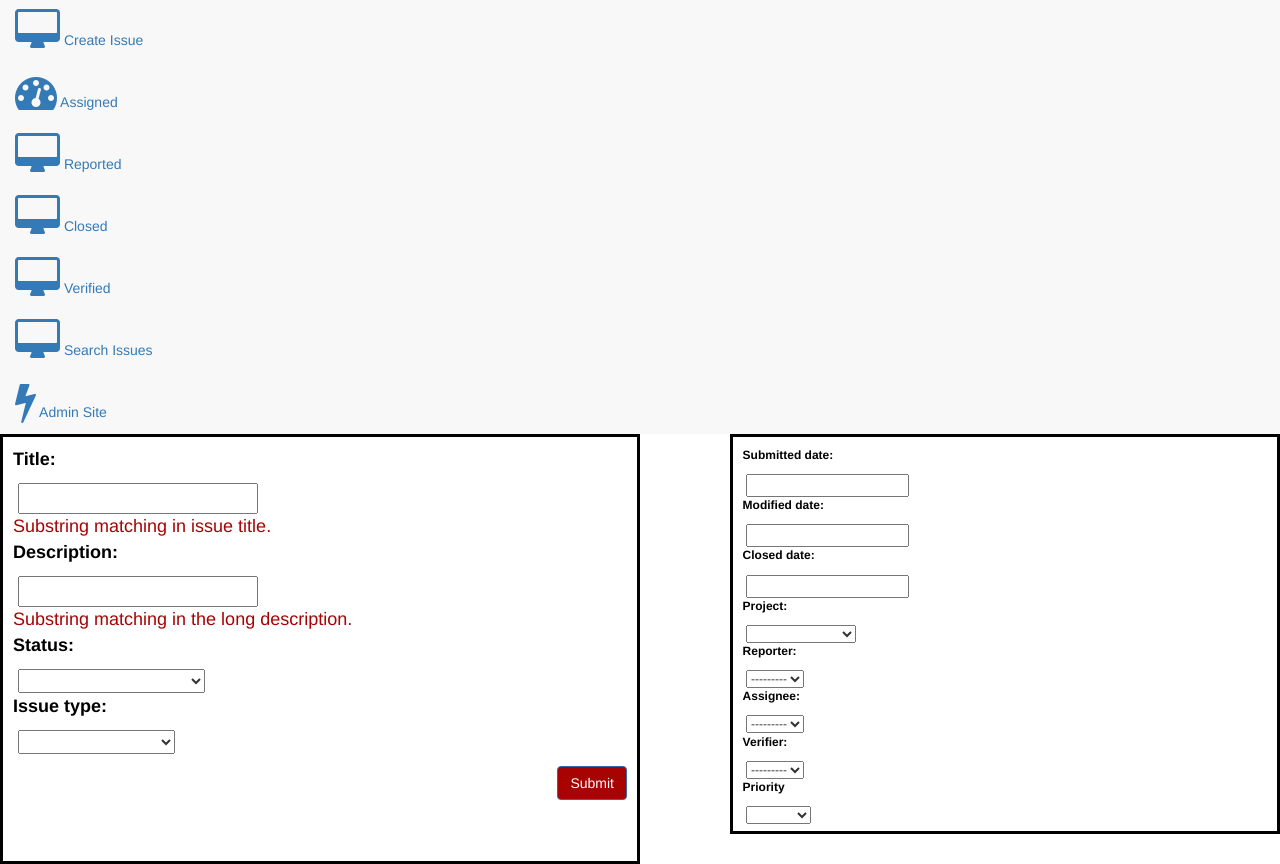
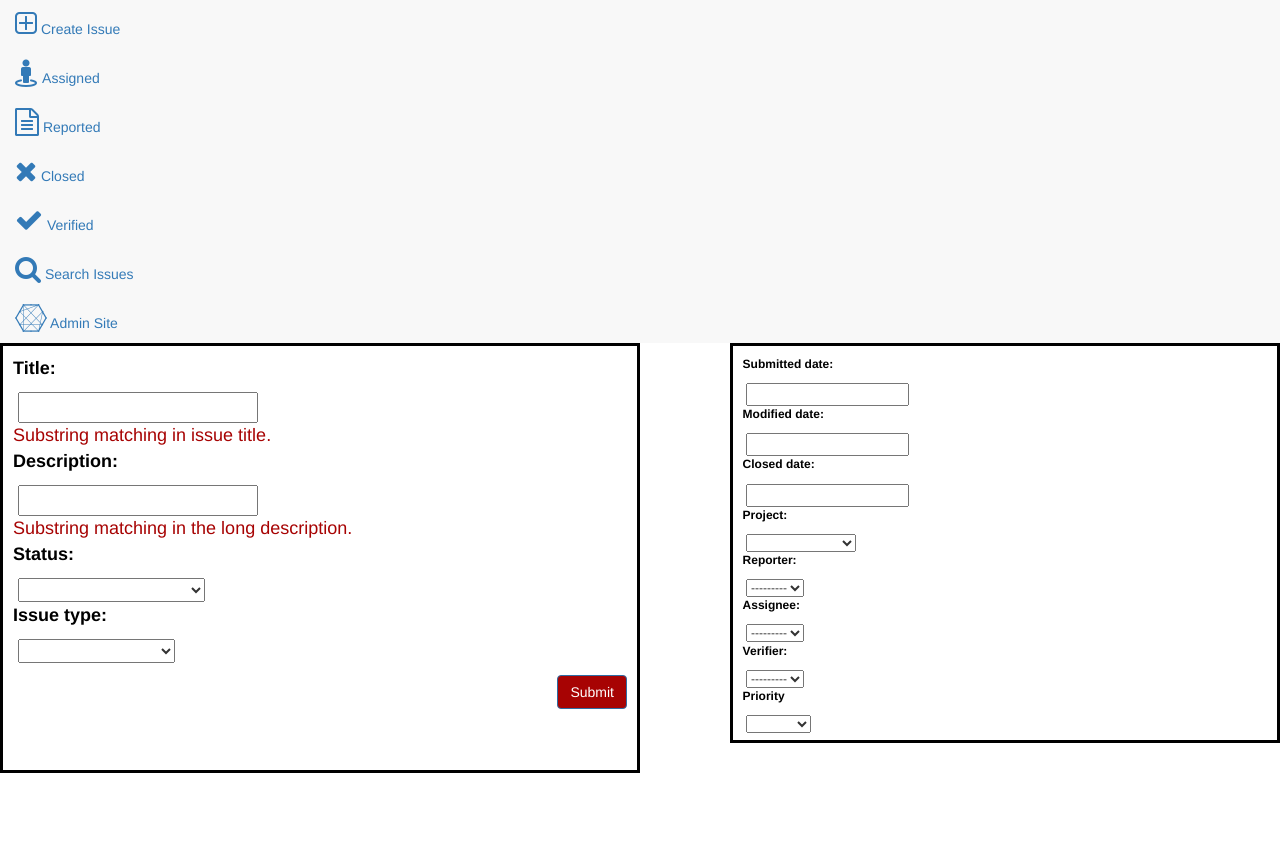
Before and after one commit to mintengxie/Software-Engineering-Project-Management-Tool, a Django app: template group1/issue_tracker/templates/search.html in a window 1280 px wide. Shown: the part 65-929 px from the top of the page. After the commit the page ends 838 px from the top, so only its background shows below. Run offline with Django 3.2, Linux system fonts and the light colour scheme; the template is opened without the code that fills it: values that come from a table or form of the project are taken from there, others are empty; parts of the project's set-up code (start-up, migrations or seed data) failed here and were passed over; some libraries are stand-ins or nearby versions.

Commit message:
fix side bar icon

```diff
--- a/group1/issue_tracker/templates/base.html
+++ b/group1/issue_tracker/templates/base.html
@@ -25,6 +25,8 @@
     <!--Add jQurey UI-CSS and ui-js for date picker -->
     <script src="{% static "js/bootstrap.min.js" %}"></script>
     <script src="http://twitter.github.com/bootstrap/assets/js/bootstrap-dropdown.js"></script>
+    <!--add FrontAwsome icon into team3_pre -->
+    <link rel="stylesheet" href="//maxcdn.bootstrapcdn.com/font-awesome/4.3.0/css/font-awesome.min.css">
    {% block header_additions %}{% endblock %}
 </head>
 <body>
@@ -63,22 +65,22 @@ font-size: 16px;">
                         <a  href="/"><i class="fa fa-dashboard fa-3x"></i> Dashboard</a>
                         </li> -->
                     <li>
-                        <a  href="/issue_tracker/issue/create"><i class="fa fa-desktop fa-3x"></i> Create Issue</a>
+                        <a  href="/issue_tracker/issue/create"><i class="fa fa-plus-square-o fa-2x"></i> Create Issue</a>
                         </li>
                     <li>
-                        <a  href="/issue_tracker/issue/assigned"><i class="fa fa-dashboard fa-3x"></i> Assigned</a>
+                        <a  href="/issue_tracker/issue/assigned"><i class="fa fa-street-view fa-2x"></i> Assigned</a>
                         </li>
                     <li>
-                        <a  href="/issue_tracker/issue/reported"><i class="fa fa-desktop fa-3x"></i> Reported</a>
+                        <a  href="/issue_tracker/issue/reported"><i class="fa fa-file-text-o fa-2x"></i> Reported</a>
                         </li>
                     <li>
-                        <a  href="/issue_tracker/issue/closed"><i class="fa fa-desktop fa-3x"></i> Closed</a>
+                        <a  href="/issue_tracker/issue/closed"><i class="fa fa-times fa-2x"></i> Closed</a>
                         </li>
                     <li>
-                        <a  href="/issue_tracker/issue/verified"><i class="fa fa-desktop fa-3x"></i> Verified</a>
+                        <a  href="/issue_tracker/issue/verified"><i class="fa fa-check fa-2x"></i> Verified</a>
                         </li>
                     <li>
-                        <a  href="/issue_tracker/issue/search"><i class="fa fa-desktop fa-3x"></i> Search Issues</a>
+                        <a  href="/issue_tracker/issue/search"><i class="fa fa-search fa-2x"></i> Search Issues</a>
                         </li>
                     <!-- <li>
                         <a  href="/issue_tracker/issue/edit/{{ issue.pk }}"><i class="fa fa-desktop fa-3x"></i>Edit Issue</a>
@@ -90,7 +92,7 @@ font-size: 16px;">
                     <!--   <i class="fa fa-qrcode fa-3x"></i> Time Tracking
                     </li> -->
                       <li  >
-                        <a   href="/admin/login/"><i class="fa fa-bolt fa-3x"></i> Admin Site</a>
+                        <a   href="/admin/login/"><i class="fa fa-connectdevelop fa-2x"></i> Admin Site</a>
                     </li>
                 </ul>
 
```
